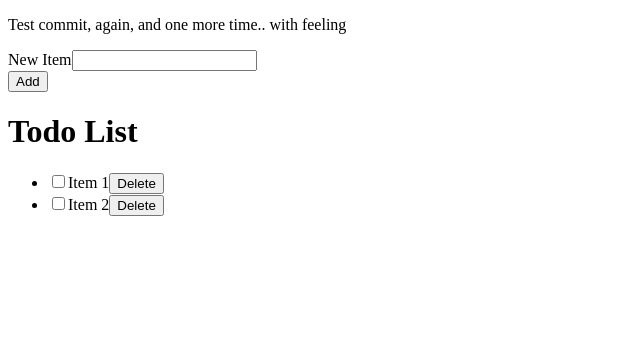
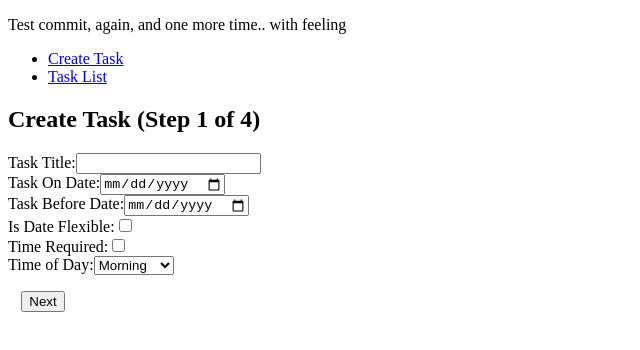
Before and after one commit to Nick-Zwarych/Captone-v1, a React (Vite) app in the folder React v1/CapstoneV1/: page /create in a window 1280 px wide. Shown: the top 350 px of the page, without its empty margins (0-640 px from the left). Built offline with nearby package versions, Linux system fonts and the light colour scheme.

Commit message:
First version of adding a task and displaying them

```diff
--- a/React v1/CapstoneV1/package.json
+++ b/React v1/CapstoneV1/package.json
@@ -11,7 +11,8 @@
   },
   "dependencies": {
     "react": "^19.0.0",
-    "react-dom": "^19.0.0"
+    "react-dom": "^19.0.0",
+    "react-router-dom": "^7.1.5"
   },
   "devDependencies": {
     "@eslint/js": "^9.19.0",
--- a/React v1/CapstoneV1/src/App.jsx
+++ b/React v1/CapstoneV1/src/App.jsx
@@ -1,31 +1,40 @@
-export default function App() {
+// src/App.jsx
+import { useState } from "react";
+import { BrowserRouter, Routes, Route, Link } from "react-router-dom";
+import CreateTask from "./CreateTask";
+import TaskList from "./TaskList";
+
+function App() {
+  // tasks state will hold all created tasks
+  const [tasks, setTasks] = useState([]);
+
+  // This callback is passed to the CreateTask component
+  // to add a new task to our list.
+  const addTask = (task) => {
+    setTasks((prevTasks) => [...prevTasks, task]);
+  };
+
   return (
-    <>
-      {/* <> IS A FRAGMENT - react functions can only return one element */}
-      <form className="new-item-form">
-        <div className="form-row">
-          <label htmlFor="item">New Item</label>
-          <input type="text" name="item" id="item" />
-        </div>
-        <button className="btn">Add</button>
-      </form>
-      <h1 className="header">Todo List</h1>
-      <ul className="list">
-        <li>
-          <label>
-            <input type="checkbox" />
-            Item 1
-          </label>
-          <button className="btn btn-danger">Delete</button>
-        </li>
-        <li>
-          <label>
-            <input type="checkbox" />
-            Item 2
-          </label>
-          <button className="btn btn-danger">Delete</button>
-        </li>
-      </ul>
-    </>
+    <BrowserRouter>
+      <nav>
+        <ul>
+          <li>
+            <Link to="/create">Create Task</Link>
+          </li>
+          <li>
+            <Link to="/tasks">Task List</Link>
+          </li>
+        </ul>
+      </nav>
+
+      <Routes>
+        <Route path="/create" element={<CreateTask addTask={addTask} />} />
+        <Route path="/tasks" element={<TaskList tasks={tasks} />} />
+        {/* Redirect the root route to the task list */}
+        <Route path="/" element={<TaskList tasks={tasks} />} />
+      </Routes>
+    </BrowserRouter>
   );
 }
+
+export default App;
--- /dev/null
+++ b/React v1/CapstoneV1/src/CreateTask.jsx
@@ -0,0 +1,224 @@
+// src/CreateTask.jsx
+import React, { useState } from "react";
+import { useNavigate } from "react-router-dom";
+
+function CreateTask({ addTask }) {
+  const [step, setStep] = useState(1);
+  const [taskData, setTaskData] = useState({
+    // Page One
+    taskTitle: "",
+    taskOnDate: "",
+    taskBeforeDate: "",
+    taskIsDateFlexible: false,
+    taskTimeRequired: false,
+    taskTimeOfDay: "morning", // options: morning, midday, afternoon, evening
+    // Page Two
+    taskLocationType: "in-person", // options: in-person, online
+    taskLocation: "",
+    // Page Three
+    taskDetails: "",
+    // taskImages: (to be added later)
+    // Page Four
+    taskBudget: "",
+  });
+
+  const navigate = useNavigate();
+
+  // Generic change handler for inputs
+  const handleChange = (e) => {
+    const { name, value, type, checked } = e.target;
+    setTaskData((prev) => ({
+      ...prev,
+      [name]: type === "checkbox" ? checked : value,
+    }));
+  };
+
+  // Move to the next step
+  const nextStep = () => setStep((prev) => prev + 1);
+  // Move to the previous step
+  const prevStep = () => setStep((prev) => prev - 1);
+
+  // On final submit, add the task and navigate to the task list page
+  const handleSubmit = (e) => {
+    e.preventDefault();
+    addTask(taskData);
+    navigate("/tasks");
+  };
+
+  return (
+    <div>
+      <h2>Create Task (Step {step} of 4)</h2>
+      <form
+        onSubmit={
+          // When on step 4, handle submit; otherwise, go to the next step.
+          step === 4
+            ? handleSubmit
+            : (e) => {
+                e.preventDefault();
+                nextStep();
+              }
+        }
+      >
+        {step === 1 && (
+          <div>
+            <div>
+              <label>
+                Task Title:
+                <input
+                  type="text"
+                  name="taskTitle"
+                  value={taskData.taskTitle}
+                  onChange={handleChange}
+                  required
+                />
+              </label>
+            </div>
+            <div>
+              <label>
+                Task On Date:
+                <input
+                  type="date"
+                  name="taskOnDate"
+                  value={taskData.taskOnDate}
+                  onChange={handleChange}
+                  required
+                />
+              </label>
+            </div>
+            <div>
+              <label>
+                Task Before Date:
+                <input
+                  type="date"
+                  name="taskBeforeDate"
+                  value={taskData.taskBeforeDate}
+                  onChange={handleChange}
+                  required
+                />
+              </label>
+            </div>
+            <div>
+              <label>
+                Is Date Flexible:
+                <input
+                  type="checkbox"
+                  name="taskIsDateFlexible"
+                  checked={taskData.taskIsDateFlexible}
+                  onChange={handleChange}
+                />
+              </label>
+            </div>
+            <div>
+              <label>
+                Time Required:
+                <input
+                  type="checkbox"
+                  name="taskTimeRequired"
+                  checked={taskData.taskTimeRequired}
+                  onChange={handleChange}
+                />
+              </label>
+            </div>
+            <div>
+              <label>
+                Time of Day:
+                <select
+                  name="taskTimeOfDay"
+                  value={taskData.taskTimeOfDay}
+                  onChange={handleChange}
+                >
+                  <option value="morning">Morning</option>
+                  <option value="midday">Midday</option>
+                  <option value="afternoon">Afternoon</option>
+                  <option value="evening">Evening</option>
+                </select>
+              </label>
+            </div>
+          </div>
+        )}
+
+        {step === 2 && (
+          <div>
+            <div>
+              <label>
+                Location Type:
+                <select
+                  name="taskLocationType"
+                  value={taskData.taskLocationType}
+                  onChange={handleChange}
+                >
+                  <option value="in-person">In-person</option>
+                  <option value="online">Online</option>
+                </select>
+              </label>
+            </div>
+            <div>
+              <label>
+                Location:
+                <input
+                  type="text"
+                  name="taskLocation"
+                  value={taskData.taskLocation}
+                  onChange={handleChange}
+                  required
+                />
+              </label>
+            </div>
+          </div>
+        )}
+
+        {step === 3 && (
+          <div>
+            <div>
+              <label>
+                Task Details:
+                <textarea
+                  name="taskDetails"
+                  value={taskData.taskDetails}
+                  onChange={handleChange}
+                  required
+                />
+              </label>
+            </div>
+            {/* You can add taskImages upload later */}
+          </div>
+        )}
+
+        {step === 4 && (
+          <div>
+            <div>
+              <label>
+                Task Budget:
+                <input
+                  type="number"
+                  step="0.01"
+                  name="taskBudget"
+                  value={taskData.taskBudget}
+                  onChange={handleChange}
+                  required
+                />
+              </label>
+            </div>
+            <button type="submit">Create Task</button>
+          </div>
+        )}
+
+        <div style={{ marginTop: "1em" }}>
+          {step > 1 && (
+            <button type="button" onClick={prevStep}>
+              Back
+            </button>
+          )}
+          {step < 4 && (
+            // The “Next” button will submit the form to trigger nextStep (if not on step 4)
+            <button type="submit" style={{ marginLeft: "1em" }}>
+              Next
+            </button>
+          )}
+        </div>
+      </form>
+    </div>
+  );
+}
+
+export default CreateTask;
--- /dev/null
+++ b/React v1/CapstoneV1/src/TaskList.jsx
@@ -0,0 +1,52 @@
+// src/TaskList.jsx
+import React from "react";
+
+function TaskList({ tasks }) {
+  return (
+    <div>
+      <h2>Task List</h2>
+      {tasks.length === 0 ? (
+        <p>No tasks available.</p>
+      ) : (
+        <ul>
+          {tasks.map((task, index) => (
+            <li key={index} style={{ marginBottom: "1em" }}>
+              <h3>{task.taskTitle}</h3>
+              <p>
+                <strong>On Date:</strong> {task.taskOnDate}
+              </p>
+              <p>
+                <strong>Before Date:</strong> {task.taskBeforeDate}
+              </p>
+              <p>
+                <strong>Date Flexible:</strong>{" "}
+                {task.taskIsDateFlexible ? "Yes" : "No"}
+              </p>
+              <p>
+                <strong>Time Required:</strong>{" "}
+                {task.taskTimeRequired ? "Yes" : "No"}
+              </p>
+              <p>
+                <strong>Time of Day:</strong> {task.taskTimeOfDay}
+              </p>
+              <p>
+                <strong>Location Type:</strong> {task.taskLocationType}
+              </p>
+              <p>
+                <strong>Location:</strong> {task.taskLocation}
+              </p>
+              <p>
+                <strong>Details:</strong> {task.taskDetails}
+              </p>
+              <p>
+                <strong>Budget:</strong> {task.taskBudget}
+              </p>
+            </li>
+          ))}
+        </ul>
+      )}
+    </div>
+  );
+}
+
+export default TaskList;
```
Also changed, not shown: 1 other file (tests, documents, lock files or other folders).
